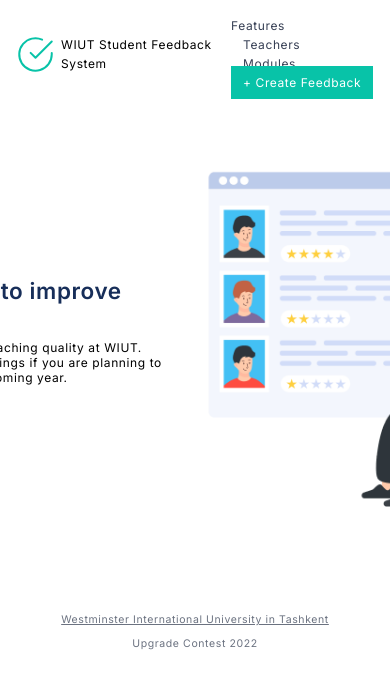
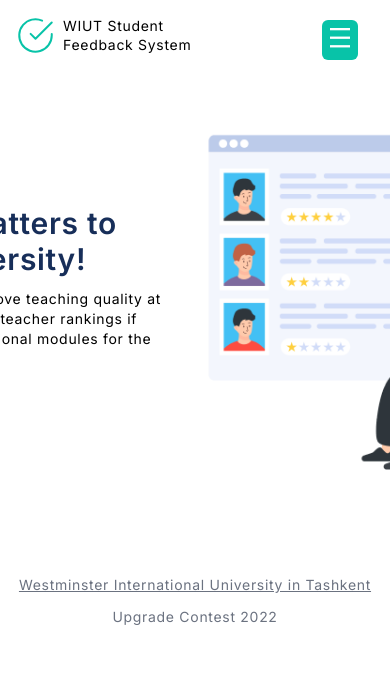
Before and after one commit to sabohat/feedback-app, a Next.js app: page / in a window 390 px wide. Shown: the top 688 px of the page. Built offline with nearby package versions, Linux system fonts and the light colour scheme.

Commit message:
add mobile sidebar

```diff
--- /dev/null
+++ b/components/Sidebar.jsx
@@ -0,0 +1,99 @@
+import React from "react";
+import { AnimatePresence, motion, useCycle } from "framer-motion";
+
+const links = [
+  { name: "Home", to: "/", id: 1 },
+  { name: "About", to: "/about", id: 2 },
+  { name: "Modules", to: "/modules", id: 3 },
+  { name: "Teachers", to: "/teachers", id: 4 },
+];
+
+const itemVariants = {
+  closed: {
+    opacity: 0,
+  },
+  open: { opacity: 1 },
+};
+
+const sideVariants = {
+  closed: {
+    transition: {
+      staggerChildren: 0.2,
+      staggerDirection: -1,
+    },
+  },
+  open: {
+    transition: {
+      staggerChildren: 0.2,
+      staggerDirection: 1,
+    },
+  },
+};
+
+export default function Sidebar() {
+  const [open, cycleOpen] = useCycle(false, true);
+
+  return (
+    <div className="flex flex-reverse-col absolute top-0 left-0 w-full justify-end md:hidden">
+      <AnimatePresence>
+        {open && (
+          <motion.aside
+            className="flex flex-col"
+            initial={{ width: 0 }}
+            animate={{
+              width: "80%",
+              height: "100vh",
+            }}
+            exit={{
+              width: 0,
+              transition: { delay: 0.7, duration: 0.3 },
+            }}
+          >
+            <motion.div
+              className="flex flex-col bg-primaryGreen text-white flex-1 text-center items-center pt-20"
+              initial="closed"
+              animate="open"
+              exit="closed"
+              variants={sideVariants}
+            >
+              {links.map(({ name, to, id }) => (
+                <motion.a
+                  className="text-xl my-2"
+                  key={id}
+                  href={to}
+                  whileHover={{ scale: 1.1 }}
+                  variants={itemVariants}
+                >
+                  {name}
+                </motion.a>
+              ))}
+            </motion.div>
+          </motion.aside>
+        )}
+      </AnimatePresence>
+      <div className="bg-primaryGreen p-2 text-white absolute top-5 right-10 rounded-md">
+        <button onClick={cycleOpen}>
+          {open ? (
+            <svg viewPort="0 0 12 12" version="1.1" width="20" height="20"
+            xmlns="http://www.w3.org/2000/svg">
+           <line x1="1" y1="21"
+                 x2="21" y2="1"
+                 stroke="white"
+                 stroke-width="2"/>
+           <line x1="1" y1="1"
+                 x2="21" y2="21"
+                 stroke="white"
+                 stroke-width="2"/>
+       </svg>
+          ) : (
+            <svg viewBox="0 0 70 70" width="20" height="20" fill="white">
+              <rect width="70" height="8"></rect>
+              <rect y="30" width="70" height="8"></rect>
+              <rect y="60" width="70" height="8"></rect>
+            </svg>
+          )}
+        </button>
+      </div>
+    </div>
+  );
+}
--- a/components/layout/Header.js
+++ b/components/layout/Header.js
@@ -1,40 +1,19 @@
-import Link from "next/link";
 import React from "react";
+import Sidebar from "../Sidebar";
 import { Logo } from "../svg";
+import Nav from "./Nav";
 
 export default function Header() {
   return (
-    <div className="navbar flex">
-      <div className="wrapper">
+    <div className="navbar flex ">
+      <div className="wrapper relative">
         <div className="flex items-center justify-between space-x-2">
           <div className="flex space-x-2">
             <Logo />
             <h1 className="w-[152px]">WIUT Student Feedback System</h1>
           </div>
-          <nav>
-            <ul className="nav">
-              <li>
-                <Link href="/features">
-                  <a className="nav-link">Features</a>
-                </Link>
-              </li>
-              <li>
-                <Link href="/teachers">
-                  <a className="nav-link">Teachers</a>
-                </Link>
-              </li>
-              <li>
-                <Link href="/modules">
-                  <a className="nav-link">Modules</a>
-                </Link>
-              </li>
-              <li>
-                <Link href="/create">
-                  <a className="nav-btn">+ Create Feedback</a>
-                </Link>
-              </li>
-            </ul>
-          </nav>
+          <Nav />
+          <Sidebar/>
         </div>
       </div>
     </div>
--- /dev/null
+++ b/components/layout/Nav.js
@@ -0,0 +1,33 @@
+import Link from "next/link";
+import React from "react";
+
+export default function () {
+  return (
+    <div>
+      <nav className="hidden md:flex">
+        <ul className="nav">
+          <li>
+            <Link href="/features">
+              <a className="nav-link">Features</a>
+            </Link>
+          </li>
+          <li>
+            <Link href="/teachers">
+              <a className="nav-link">Teachers</a>
+            </Link>
+          </li>
+          <li>
+            <Link href="/modules">
+              <a className="nav-link">Modules</a>
+            </Link>
+          </li>
+          <li>
+            <Link href="/create">
+              <a className="nav-btn">+ Create Feedback</a>
+            </Link>
+          </li>
+        </ul>
+      </nav>
+    </div>
+  );
+}
--- a/package.json
+++ b/package.json
@@ -9,6 +9,7 @@
     "lint": "next lint"
   },
   "dependencies": {
+    "framer-motion": "^6.2.8",
     "next": "12.1.0",
     "react": "17.0.2",
     "react-dom": "17.0.2"
--- a/styles/globals.css
+++ b/styles/globals.css
@@ -16,10 +16,14 @@
   letter-spacing: 0.05em;
   width: 100%;
   overflow-x: hidden;
-  @media (max-width: 768px) {
-    font-size: 12px;
+}
+
+@media (max-width: 768px) {
+  body {
+    font-size: 14px;
   }
 }
+
 .body {
   @apply text-blackFont;
 }
@@ -38,7 +42,9 @@
   max-width: 1236px;
   margin: 0 auto;
   padding: 36px;
-  @media (max-width: 768px) {
+}
+@media (max-width: 768px) {
+  .wrapper {
     padding: 16px;
   }
 }
```
Also changed, not shown: 1 other file (tests, documents, lock files or other folders).
